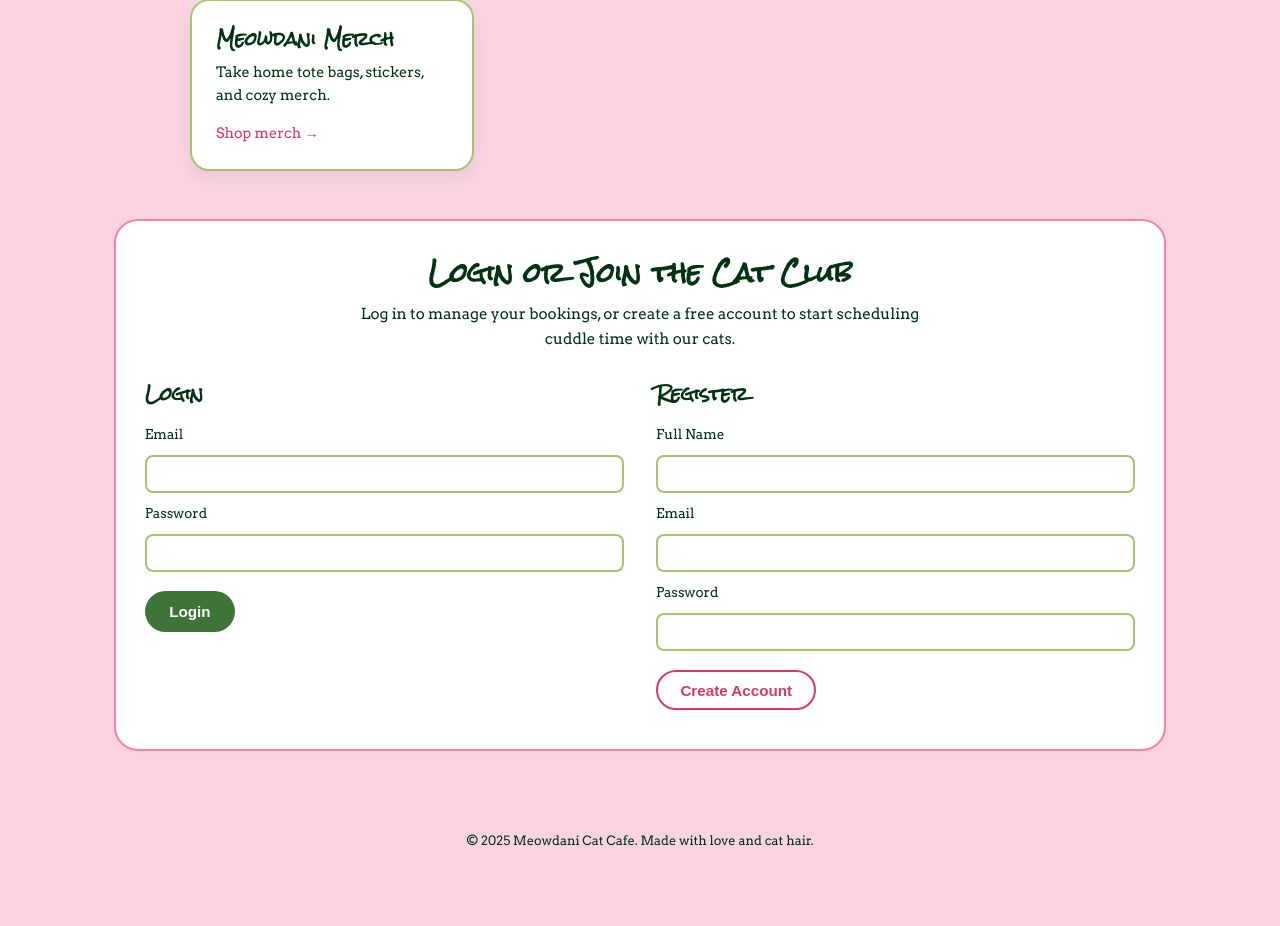
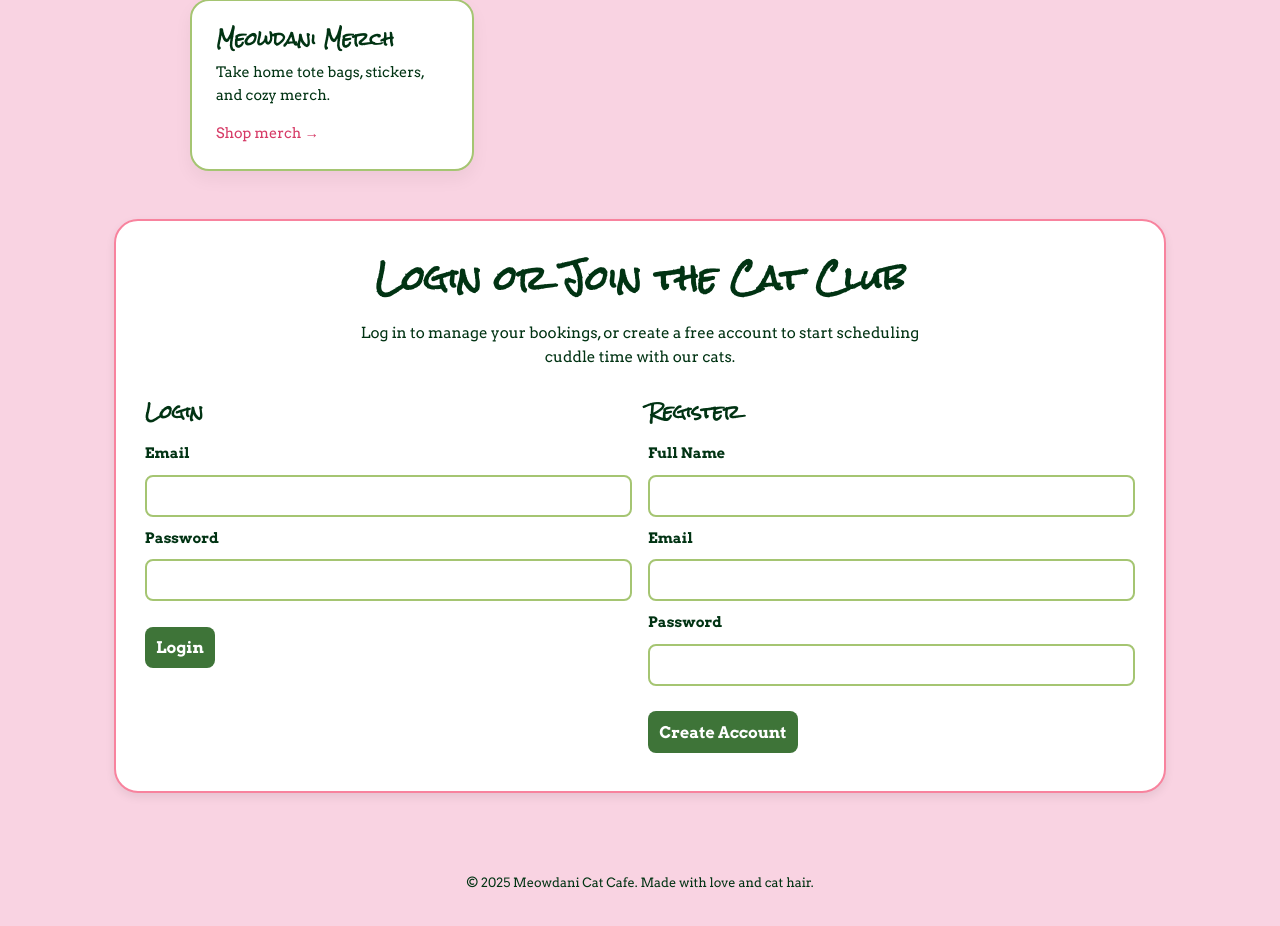
Before and after one commit to LillianBedore/Meowdani-Cat-Cafe, a PHP site: page / in a window 1280 px wide. Shown: the part 1107-2033 px from the top of the page. Before the commit the page ends 1953 px from the top, so only its background shows below. Run offline with PHP 8.4, Linux system fonts and the light colour scheme.

Commit message:
Update styles.css
add login and reg form CSS

```diff
--- a/styles.css
+++ b/styles.css
@@ -145,7 +145,6 @@ h1, h2, h3 {
 }
 
 /* Main layout */
-
 #main-content {
     max-width: 1100px;
     margin: 0 auto;
@@ -206,7 +205,6 @@ h1, h2, h3 {
 }
 
 /* Info cards */
-
 .info-section {
     margin-bottom: 3rem;
     text-align: center;
@@ -264,7 +262,6 @@ h1, h2, h3 {
 }
 
 /* auth/forms */
-
 .auth-section {
     background-color: var(--white);
     border-radius: 1.5rem;
@@ -319,7 +316,6 @@ h1, h2, h3 {
 }
 
 /* Shared page hero for inner pages */
-
 .page-hero {
     background-color: var(--white);
     border-radius: 1.3rem;
@@ -342,7 +338,6 @@ h1, h2, h3 {
 }
 
 /* Menu page */
-
 .menu-grid {
     display: grid;
     grid-template-columns: repeat(auto-fit, minmax(230px, 1fr));
@@ -388,7 +383,6 @@ h1, h2, h3 {
 }
 
 /* Merch page */
-
 .merch-grid {
     display: grid;
     grid-template-columns: repeat(auto-fit, minmax(230px, 1fr));
@@ -432,13 +426,102 @@ h1, h2, h3 {
 }
 
 /* Footer */
-
 .site-footer {
     text-align: center;
     padding: 1.5rem 1rem 2rem;
     font-size: 0.8rem;
     color: var(--dark-green);
 }
+
+/* forms: login & reg */
+.auth-page-container {
+    max-width: 500px;
+    margin: 4rem auto;
+    padding: 2rem;
+}
+
+.auth-section {
+    background-color: var(--white);
+    border-radius: 1.5rem;
+    padding: 2rem 1.8rem 2.4rem;
+    border: 2px solid var(--med-pink);
+    box-shadow: 0 4px 10px rgba(0,0,0,0.08);
+}
+
+.auth-section .section-title {
+    font-family: "Rock Salt", cursive;
+    font-size: 2rem;
+    color: var(--dark-green);
+    text-align: center;
+    margin-bottom: 1rem;
+}
+
+.auth-section .section-intro {
+    text-align: center;
+    font-size: 0.95rem;
+    margin-bottom: 1.5rem;
+    color: var(--dark-green);
+}
+
+.auth-forms {
+    display: grid;
+    gap: 1rem;
+}
+
+.auth-form label {
+    font-size: 0.9rem;
+    font-weight: bold;
+    color: var(--dark-green);
+}
+
+.auth-form input {
+    padding: 0.6rem 0.65rem;
+    border-radius: 0.5rem;
+    border: 2px solid var(--light-green);
+    font-family: "Arvo", serif;
+    font-size: 1rem;
+    width: 100%;
+    transition: 0.2s ease-in-out;
+}
+
+.auth-form input:focus {
+    outline: none;
+    border-color: var(--med-green);
+    box-shadow: 0 0 4px var(--med-green);
+}
+
+.auth-form button {
+    margin-top: 1rem;
+    background-color: var(--med-green);
+    color: var(--white);
+    padding: 0.7rem;
+    border: none;
+    border-radius: 0.5rem;
+    font-family: "Arvo", serif;
+    font-size: 1rem;
+    cursor: pointer;
+    transition: 0.2s ease-in-out;
+}
+
+.auth-form button:hover {
+    background-color: var(--dark-green);
+}
+
+.auth-alt-link {
+    text-align: center;
+    margin-top: 1rem;
+    font-size: 0.9rem;
+}
+
+.auth-alt-link a {
+    color: var(--dark-pink);
+    font-weight: bold;
+}
+
+.auth-alt-link a:hover {
+    text-decoration: underline;
+}
+
 
 /* Responsive design */
 
```
